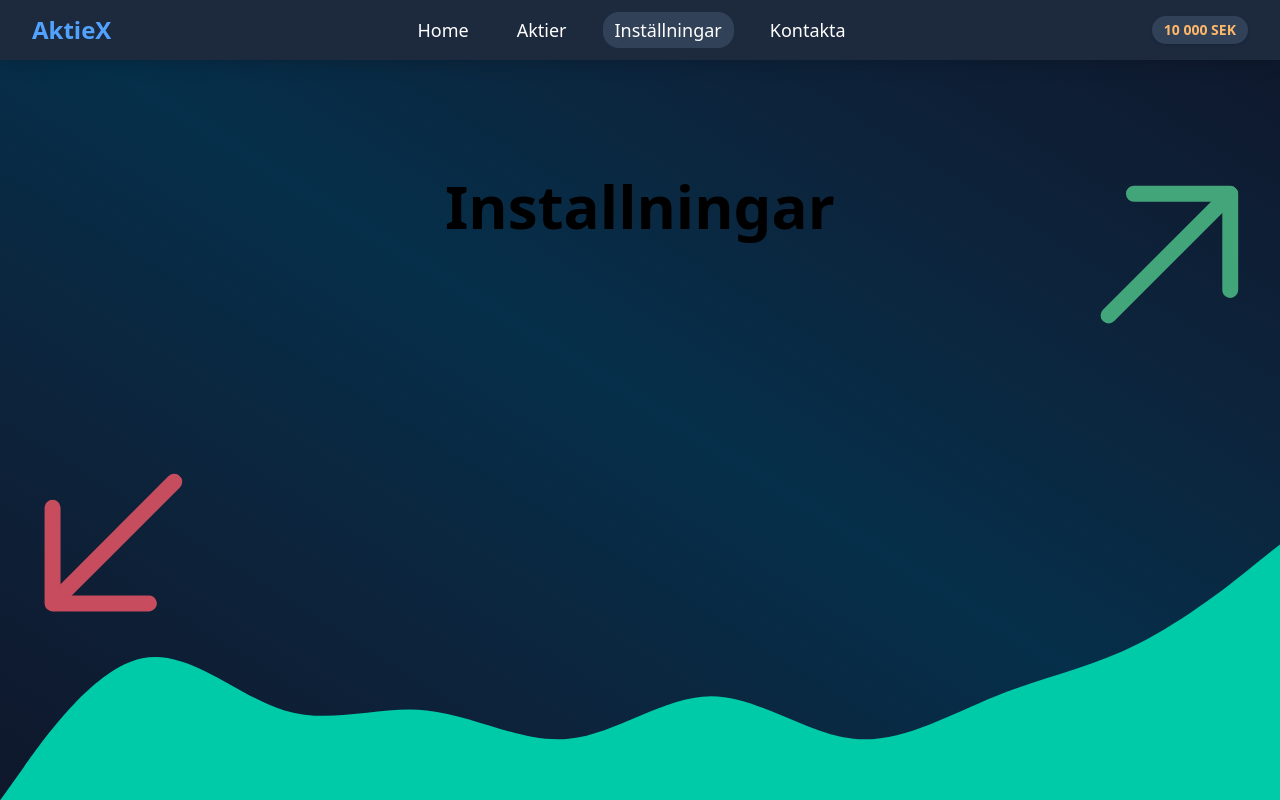
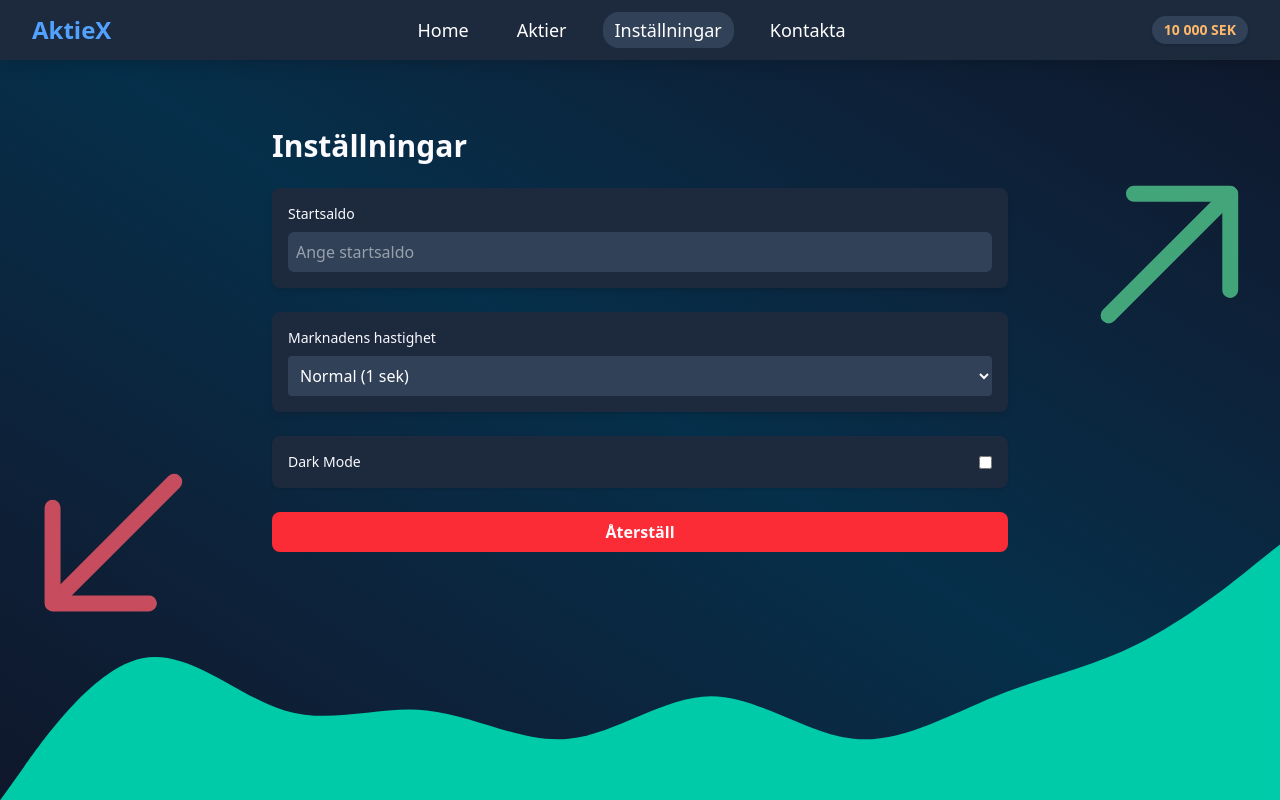
Before and after one commit to AlbinWr/portfoljtrack, a React (Vite) app: page /installningar in a window 1280 px wide. Built offline with nearby package versions, Linux system fonts and the light colour scheme.

Commit message:
Inställningar layout

```diff
--- a/src/components/Aktiekort.tsx
+++ b/src/components/Aktiekort.tsx
@@ -12,7 +12,7 @@ export function Aktiekort({ item }: { item: AktieSeed }) {
   const [antal, setAntal] = useState(1);
 
   return (
-    <div className="rounded-xl border border-slate-700 bg-slate-800 p-4 text-slate-100 shadow hover:shadow-lg transition-shadow duration-300">
+    <div className="opacity-98 rounded-xl border border-slate-700 bg-slate-800 p-4 text-slate-100 shadow hover:shadow-lg transition-shadow duration-300">
       <div className="flex items-center justify-between">
         <div className="text-sm text-slate-400">{item.ticker}</div>
         <button
--- a/src/routes/Home.tsx
+++ b/src/routes/Home.tsx
@@ -19,10 +19,10 @@ export const Home = () => {
 
   return (
     <div className="w-full max-w-5xl mx-auto flex flex-col items-start gap-5 text-slate-100 px-4">
-      <h1 className="text-4xl font-bold">Portfölj</h1>
+      <h1 className="text-4xl font-bold text-[#FAFAFF]">Portfölj</h1>
 
       {/* Summering högst upp */}
-      <div className="grid grid-cols-1 sm:grid-cols-3 gap-4 w-full max-w-4xl px-4 mb-8 z-50">
+      <div className="grid grid-cols-1 sm:grid-cols-3 gap-4 w-full max-w-4xl px-4 mb-8 z-50 opacity-98">
         <div className="rounded-lg bg-slate-800 p-4 text-white shadow">
           <p className="text-sm text-gray-400">Saldo</p>
           <p className="text-2xl font-bold text-orange-300">
@@ -47,14 +47,14 @@ export const Home = () => {
       </div>
 
       {/* Portföljtabell */}
-      <div className="w-full max-w-4xl mt-8 z-40">
+      <div className="w-full max-w-4xl mt-8 z-40 ">
         <h2 className="text-2xl text-gray-200 font-semibold mb-4">Innehav</h2>
         {portfolj.length === 0 ? (
           <p className="text-gray-400">Du äger inga aktier ännu.</p>
         ) : (
-          <div className="overflow-hidden rounded-lg shadow-lg">
+          <div className="overflow-x-auto rounded-lg shadow-lg">
             <table className="w-full border-collapse">
-              <thead>
+              <thead >
                 <tr className="bg-slate-800 text-gray-200">
                   <th className="p-3 text-left">Ticker</th>
                   <th className="p-3 text-right">Antal</th>
@@ -113,6 +113,8 @@ export const Home = () => {
               </tbody>
             </table>
           </div>
+
+
         )}
       </div>
     </div>
--- a/src/routes/Installningar.tsx
+++ b/src/routes/Installningar.tsx
@@ -1,9 +1,41 @@
-
-
 export const Installningar = () => {
   return (
-    <div className='mx-auto max-w-5xl px-4 z-10 text-slate-100'>
-      <h1 className='text-6xl font-bold text-black text-center mt-20'>Installningar</h1>
+    <div className="mx-auto max-w-3xl px-4 py-8 text-[#FAFAFF]">
+      <h1 className="text-3xl font-bold mb-6">Inställningar</h1>
+
+      {/*Alternativ */}
+      <div className="space-y-6">
+        {/* Startsaldo */}
+        <div className="bg-slate-800 p-4 rounded-lg shadow-md">
+          <label className="block text-sm text-[#FAFAFF] mb-2">Startsaldo</label>
+          <input
+            type="text"
+            inputMode="numeric"
+            className="w-full bg-slate-700 p-2 rounded-md text-white"
+            placeholder="Ange startsaldo"
+          />
+        </div>
+        {/* Hastighet på marknaden / sekunder per tick */}
+        <div className="bg-slate-800 p-4 rounded-lg shadow-md">
+          <label className="block text-sm text-[#FAFAFF] mb-2">
+            Marknadens hastighet
+          </label>
+          <select className="w-full bg-slate-700 p-2 rounded text-white">
+            <option value="1000">Normal (1 sek)</option>
+            <option value="5000">Snabb (5 sek)</option>
+            <option value="10000">Långsam (10 sek)</option>
+          </select>
+        </div>
+        {/* Dark Mode */}
+        <div className="bg-slate-800 p-4 rounded-lg shadow flex items-center justify-between">
+          <span className="text-sm text-[#FAFAFF]">Dark Mode</span>
+          <input type="checkbox" className="toggle-checkbox" />
+        </div>
+        {/* Återställ */}
+          <button className="w-full bg-red-500 hover:bg-red-600  active:scale-95 transition duration-150 text-[#FAFAFF] font-semibold px-4 py-2 rounded-lg">
+            Återställ
+          </button>
+      </div>
     </div>
   );
 };
```
